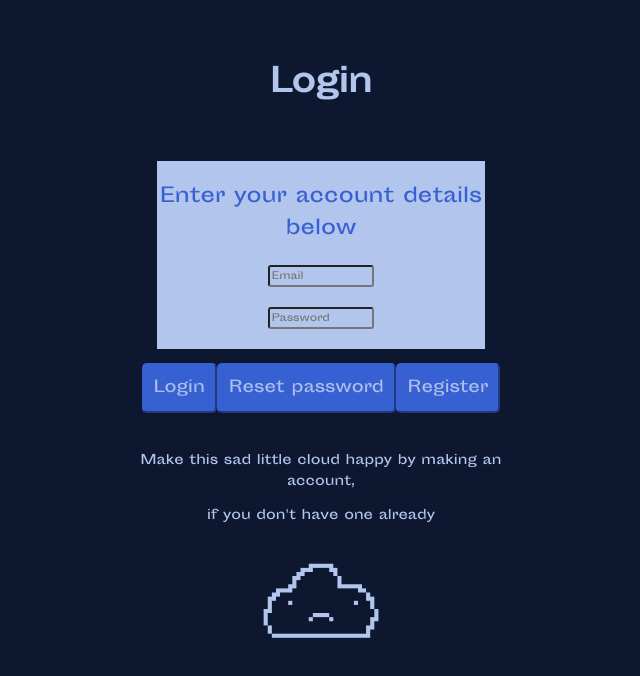
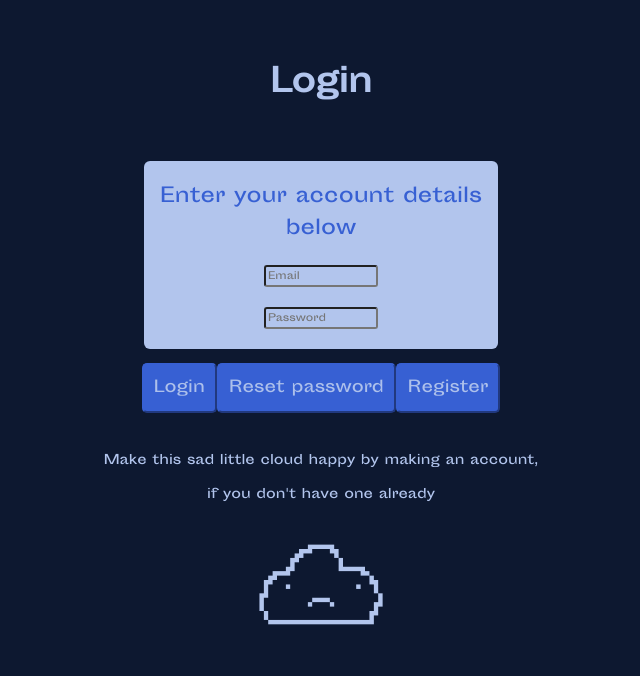
Before and after one commit to stamley/cloudwave, a Vue app: page /login in a window 1280 px wide. Shown: the top 676 px of the page, without its empty margins (319-959 px from the left). Built offline with nearby package versions, Linux system fonts and the light colour scheme; no server answers.

Commit message:
Edited login

```diff
--- a/src/views/LoginView.vue
+++ b/src/views/LoginView.vue
@@ -85,7 +85,7 @@ export default {
   grid-template-areas:
     "title"
     "signInBox";
-  width: 65%;
+  width: 70%;
   margin-right: auto;
   margin-left: auto;
   color: rgb(178, 197, 237);
@@ -101,6 +101,7 @@ export default {
   width: 40%;
   background-color: rgb(178, 197, 237);
   color: rgb(55, 96, 211);
+  border-radius: 6px;
   margin-right: auto;
   margin-left: auto;
   margin-bottom: 10px;
```
